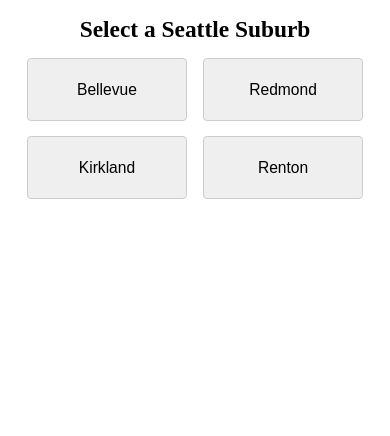
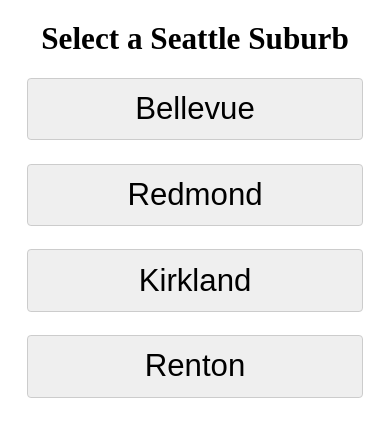
Before and after one commit to willmccormick/T4I-prototyping, a plain HTML site: page location.html in a window 390 px wide. Drawn offline with Linux system fonts and the light colour scheme.

Commit message:
Still tinkering

```diff
--- a/location.html
+++ b/location.html
@@ -2,7 +2,7 @@
 
 <html lang="en">
 <head>
-<meta content="width=device-width, initial-scale=1" name="viewport"/><meta charset="utf-8"/>
+<meta charset="utf-8"/>
 <title>
    Seattle Suburbs
   </title>
@@ -40,22 +40,23 @@
         height: 16vw;
       }
     }
-  </style>
-<style>
+
     @media only screen and (max-width: 600px) {
         h1 {
-            font-size: 6vw;
+            font-size: 8vw;
         }
         .language-grid, .suburb-grid, .service-grid {
-            grid-template-columns: repeat(2, 1fr);
-            gap: 4vw;
+            grid-template-columns: repeat(1, 1fr);
+            gap: 6vw;
+            overflow: auto;
         }
         .language-button, .suburb-button, .service-button {
-            font-size: 4vw;
-            padding: 2vw;
+            font-size: 8vw;
+            padding: 4vw;
         }
     }
-    </style></head>
+    </style>
+</head>
 <body>
 <h1>
    Select a Seattle Suburb
```
Also changed, not shown: services.html (+10 -9 lines).
